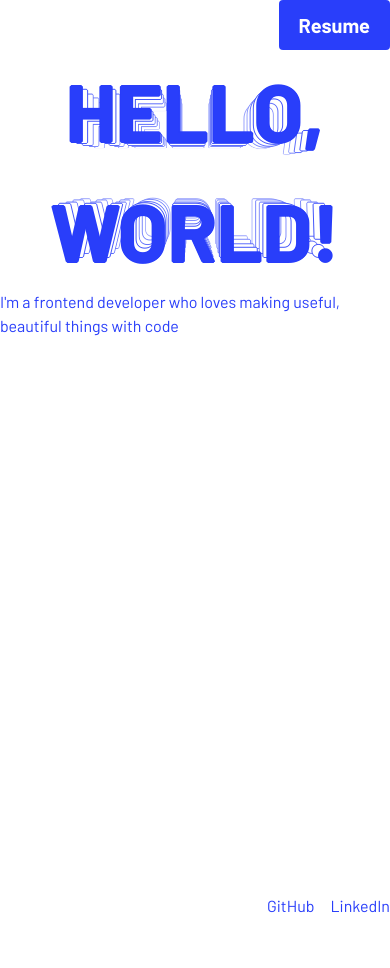
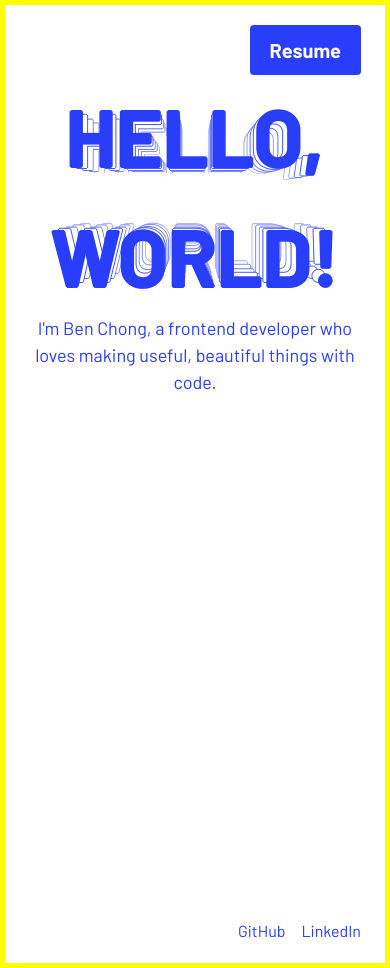
Before and after one commit to chonginator/benchong.dev, a Gatsby site: page / in a window 390 px wide. Before the commit the page ends 918 px from the top, so only its background shows below. Built offline with nearby package versions, Linux system fonts and the light colour scheme; Gatsby itself is replaced by a stand-in of ours.

Commit message:
Added a max width wrapper component for the site and media queries

```diff
--- a/src/components/Hero/Hero.js
+++ b/src/components/Hero/Hero.js
@@ -7,14 +7,18 @@ const Hero = () => {
     return (
         <HeroSection>
             <SilhouetteText text="Hello, World!"/>
-            <p>I'm a frontend developer who loves making useful, beautiful things with code</p>
+            <SubHeading>I'm Ben Chong, a frontend developer who loves making useful, beautiful things with code.</SubHeading>
         </HeroSection>
     )
 }
 
 const HeroSection = styled.section`
-    /* border: 1px solid red; */
     height: 100vh;
 `
 
+const SubHeading = styled.p`
+    font-size: 1.125rem;
+    text-align: center;
+`
+
 export default Hero
--- a/src/components/Layout/Layout.js
+++ b/src/components/Layout/Layout.js
@@ -2,12 +2,13 @@ import React from "react"
 import { createGlobalStyle } from "styled-components"
 
 import { COLOURS } from "../../constants"
+import MaxWidthWrapper from "../MaxWidthWrapper"
 import Header from "../Header"
 import Footer from "../Footer"
 
 const Layout = ({ children }) => {
     return (
-        <div>
+        <MaxWidthWrapper>
             <Header />
 
             { children }
@@ -15,7 +16,7 @@ const Layout = ({ children }) => {
             <Footer />
 
             <GlobalStyle />
-        </div>
+        </MaxWidthWrapper>
     )
 }
 
--- /dev/null
+++ b/src/components/MaxWidthWrapper/MaxWidthWrapper.js
@@ -0,0 +1,17 @@
+import React from "react"
+import styled from "styled-components"
+import { QUERIES } from "../../constants"
+
+const MaxWidthWrapper = styled.div`
+    border: 5px solid yellow;
+    max-width: 1248px;
+    margin-left: auto;
+    margin-right: auto;
+    padding: 1.25em 1.5em;
+
+    @media ${QUERIES.laptopAndUp} {
+        padding: 2em 7em;
+    }
+`
+
+export default MaxWidthWrapper
--- /dev/null
+++ b/src/components/MaxWidthWrapper/index.js
@@ -0,0 +1 @@
+export { default } from "./MaxWidthWrapper"
--- a/src/components/SilhouetteText/SilhouetteText.js
+++ b/src/components/SilhouetteText/SilhouetteText.js
@@ -1,7 +1,7 @@
 import React from "react"
 import styled from "styled-components"
 
-import { COLOURS, WEIGHTS } from "../../constants"
+import { COLOURS, WEIGHTS, QUERIES } from "../../constants"
 const Color = require("color")
 
 const SilhouetteText = ({
@@ -39,6 +39,7 @@ const SilhouetteText = ({
 const SilhouetteWrapper = styled.div`
     display: grid;
     justify-content: center;
+    align-items: center;
 `
 
 const TEXT_COLOUR = Color.hsl(COLOURS.text)
@@ -46,7 +47,7 @@ const Silhouette = styled.div`
     grid-column: 1;
     grid-row: 1;
     font-size: 5rem;
-    font-weight: 700;
+    font-weight: ${WEIGHTS.bold};
     text-align: center;
     z-index: ${p => p.numLayers - p.index};
     transform: scale(${p => 1 - (p.index * p.scaleFactor)});
@@ -58,6 +59,14 @@ const Silhouette = styled.div`
         0 -1px 0 ${p => TEXT_COLOUR.lighten(p.index * p.lightenFactor)},
         1px 0 0 ${p => TEXT_COLOUR.lighten(p.index * p.lightenFactor)};
     text-transform: uppercase;
+
+    @media ${QUERIES.tabletAndUp} {
+        font-size: 7rem;
+    }
+
+    @media ${QUERIES.laptopAndUp} {
+        font-size: 9rem;
+    }
 `
 
 export default SilhouetteText
--- a/src/constants.js
+++ b/src/constants.js
@@ -2,7 +2,6 @@ export const COLOURS = {
     primary: 'hsl(60deg, 100%, 100%)',
     secondary: 'hsl(240deg, 35%, 87%)',
     tertiary: '	hsl(0deg, 72%, 62%)',
-    // highlight: 'hsl(234deg, 95%, 57%)',
     text: 'hsl(234deg, 95%, 57%)'
 }
 
@@ -10,3 +9,13 @@ export const WEIGHTS = {
     normal: 400,
     bold: 700
 }
+
+export const BREAKPOINTS = {
+    tabletMin: 550,
+    laptopMin: 990,
+}
+
+export const QUERIES = {
+    tabletAndUp: `(min-width: ${BREAKPOINTS.tabletMin}px)`,
+    laptopAndUp: `(min-width: ${BREAKPOINTS.laptopMin}px)`
+}
```
